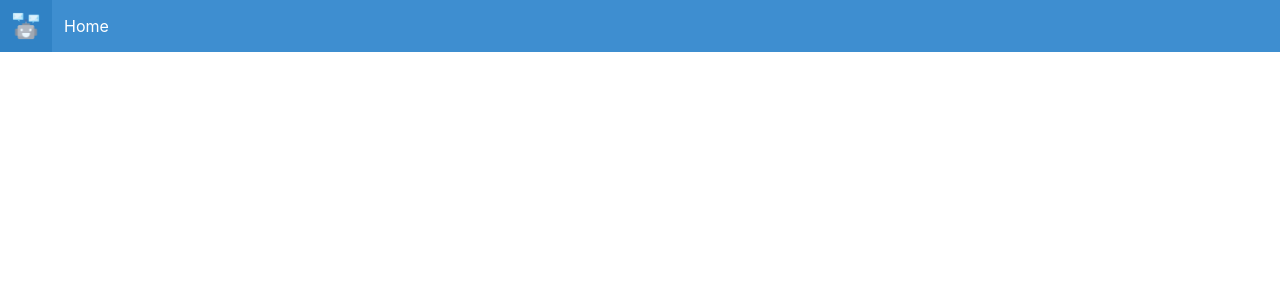
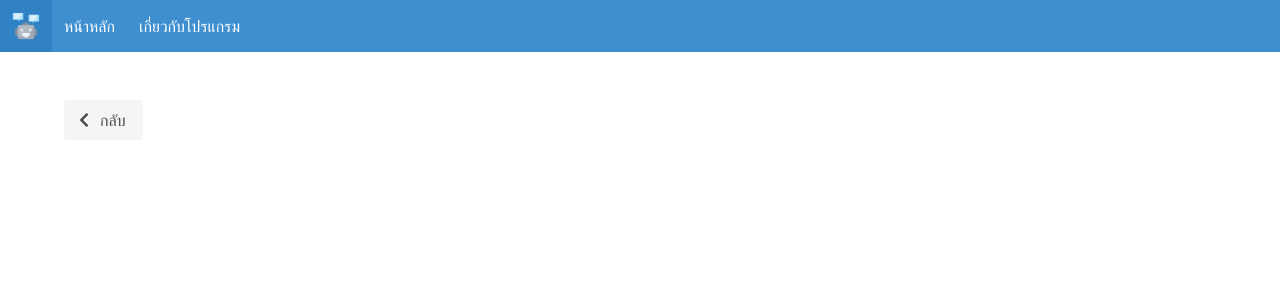
Before and after one commit to likit/commt-lab-assistant-frontend, a Vue app: page /references in a window 1280 px wide. Shown: the top 300 px of the page. Built offline with nearby package versions, Linux system fonts and the light colour scheme; no server answers.

Commit message:
updated the navbar
added reference page

```diff
--- a/src/components/mynav.vue
+++ b/src/components/mynav.vue
@@ -4,10 +4,18 @@
       <a class="navbar-item">
         <img src="../assets/robotic.png">
       </a>
+      <a role="button" class="navbar-burger" @click="isActive=!isActive"
+         v-bind:class="{'is-active': isActive}"
+         aria-label="menu" aria-expanded="false" data-target="navbarBasicExample">
+        <span aria-hidden="true"></span>
+        <span aria-hidden="true"></span>
+        <span aria-hidden="true"></span>
+      </a>
     </div>
-    <div class="navbar-menu">
+    <div class="navbar-menu" v-bind:class="{'is-active': isActive}">
       <div class="navbar-start">
-        <a class="navbar-item">Home</a>
+        <router-link :to="{name: 'MainPage'}" class="navbar-item">หน้าหลัก</router-link>
+        <router-link :to="{name: 'About'}" class="navbar-item">เกี่ยวกับโปรแกรม</router-link>
       </div>
     </div>
   </nav>
@@ -15,7 +23,12 @@
 
 <script>
 export default {
-  name: "myNav"
+  name: "myNav",
+  data () {
+    return {
+      isActive: false
+    }
+  }
 }
 </script>
 
--- a/src/routes/index.js
+++ b/src/routes/index.js
@@ -30,6 +30,11 @@ const routes = [
         component: ()=> import('../views/About.vue')
     },
     {
+        path: '/references',
+        name: 'Reference',
+        component: ()=> import('../views/Reference.vue')
+    },
+    {
         path: '/technique/blood-drawing',
         name: 'blood-drawing-technique',
         component: ()=> import('../views/blood-drawing-technique.vue')
--- a/src/views/Main.vue
+++ b/src/views/Main.vue
@@ -75,6 +75,9 @@
             <router-link class="panel-block" :to="{name: 'About'}">
               เกี่ยวกับผู้พัฒนา
             </router-link>
+            <router-link class="panel-block" :to="{name: 'Reference'}">
+              เอกสารอ้างอิง
+            </router-link>
           </div>
         </div>
       </div>
--- /dev/null
+++ b/src/views/Reference.vue
@@ -0,0 +1,45 @@
+<template>
+  <section class="section">
+    <div class="container">
+      <div class="columns">
+        <div class="column" v-if="content">
+          <markdown-it-vue-light :content="content"></markdown-it-vue-light>
+        </div>
+      </div>
+      <router-link :to="{ name: 'MainPage'}" class="button is-light">
+        <span class="icon">
+          <i class="fas fa-chevron-left"></i>
+        </span>
+        <span>กลับ</span>
+      </router-link>
+    </div>
+  </section>
+</template>
+
+<script>
+import axios from "axios";
+import MarkdownItVueLight from 'markdown-it-vue/dist/markdown-it-vue-light.umd.min.js'
+import 'markdown-it-vue/dist/markdown-it-vue-light.css'
+
+export default {
+  name: "Reference",
+  components: {
+    MarkdownItVueLight
+  },
+  data () {
+    return {
+      content: null
+    }
+  },
+  mounted() {
+    const self = this
+    axios.get('https://commt-lab-assitant.herokuapp.com/references').then((resp)=>{
+      self.content = resp.data.reference;
+    })
+  }
+}
+</script>
+
+<style scoped>
+
+</style>
```
